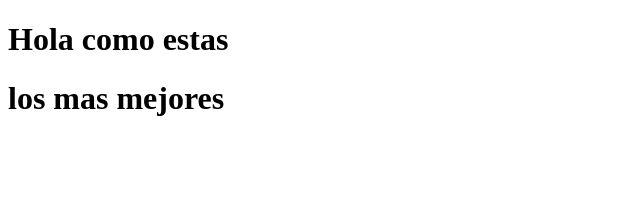
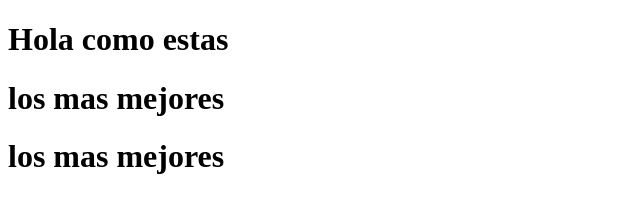
Before and after one commit to JesusBorghiMena/FormaciomKeepCoding, a plain HTML site: page index.html in a window 1280 px wide. Shown: the whole page, without its empty margins (0-640 px from the left). Drawn offline with Linux system fonts and the light colour scheme.

Commit message:
tercer guardado

```diff
--- a/index.html
+++ b/index.html
@@ -9,5 +9,7 @@
 <body>
     <h1>Hola como estas</h1>
     <h1>los mas mejores</h1>
+    <h1>los mas mejores</h1>
 </body>
+
 </html>
```
